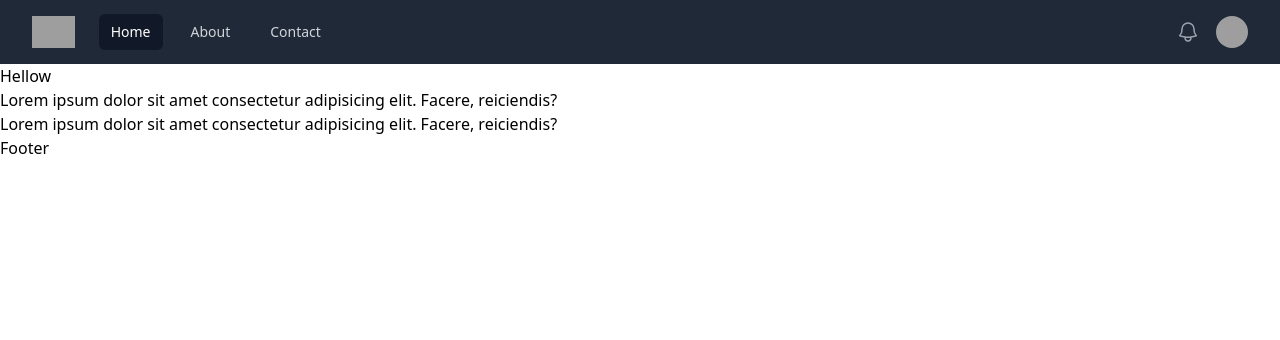
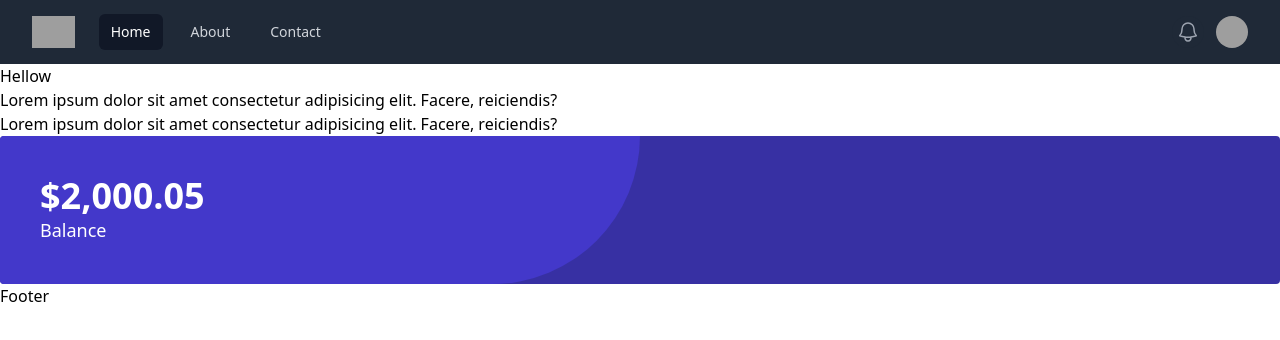
Before and after one commit to thekontinet/react-investment-app-ui, a React (Vite) app: page / in a window 1280 px wide. Shown: the top 340 px of the page. Built offline with nearby package versions, Linux system fonts and the light colour scheme; grey boxes are pictures that could not be loaded.

Commit message:
I added a card component

```diff
--- /dev/null
+++ b/src/components/Card.jsx
@@ -0,0 +1,14 @@
+import React from 'react'
+
+function Card({title, content}) {
+  return (
+    <div className='bg-indigo-800 -z-10 rounded overflow-hidden'>
+        <div className='bg-indigo-700 rounded-br-full p-10 text-white w-1/2 items-center justify-between'>
+        <p className='font-bold text-4xl'>{content}</p>
+        <p className='text-lg'>{title}</p>
+       </div>
+    </div>
+  )
+}
+
+export default Card
--- a/src/pages/Home.jsx
+++ b/src/pages/Home.jsx
@@ -1,4 +1,5 @@
 import React from "react";
+import Card from "../components/Card";
 import AppLayout from "../layouts/AppLayout";
 
 function Home() {
@@ -13,6 +14,7 @@ function Home() {
         Lorem ipsum dolor sit amet consectetur adipisicing elit. Facere,
         reiciendis?
       </p>
+    <Card content="$2,000.05" title="Balance"/>
     </AppLayout>
   );
 }
```
Also changed, not shown: 1 other file (tests, documents, lock files or other folders).
